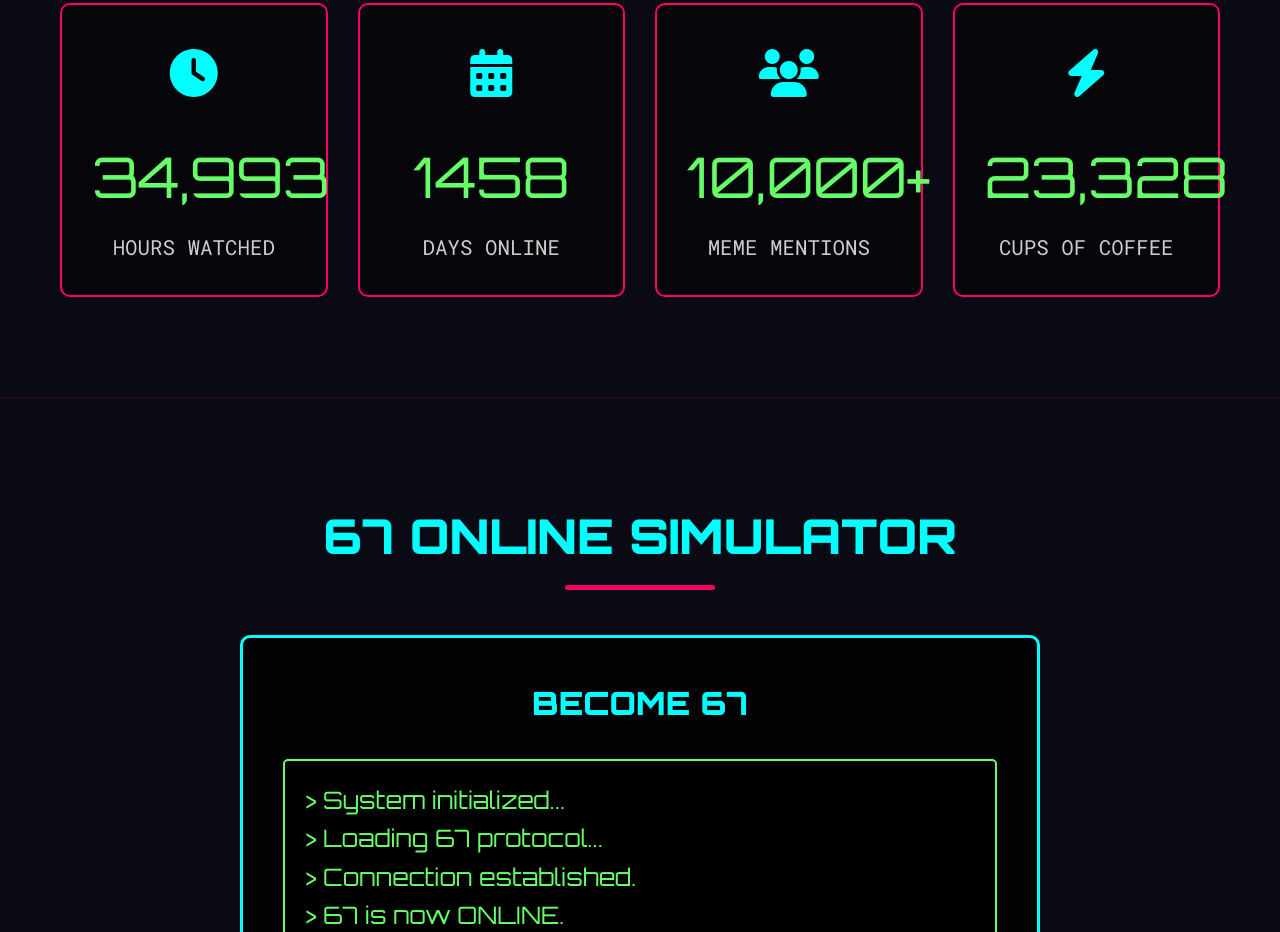
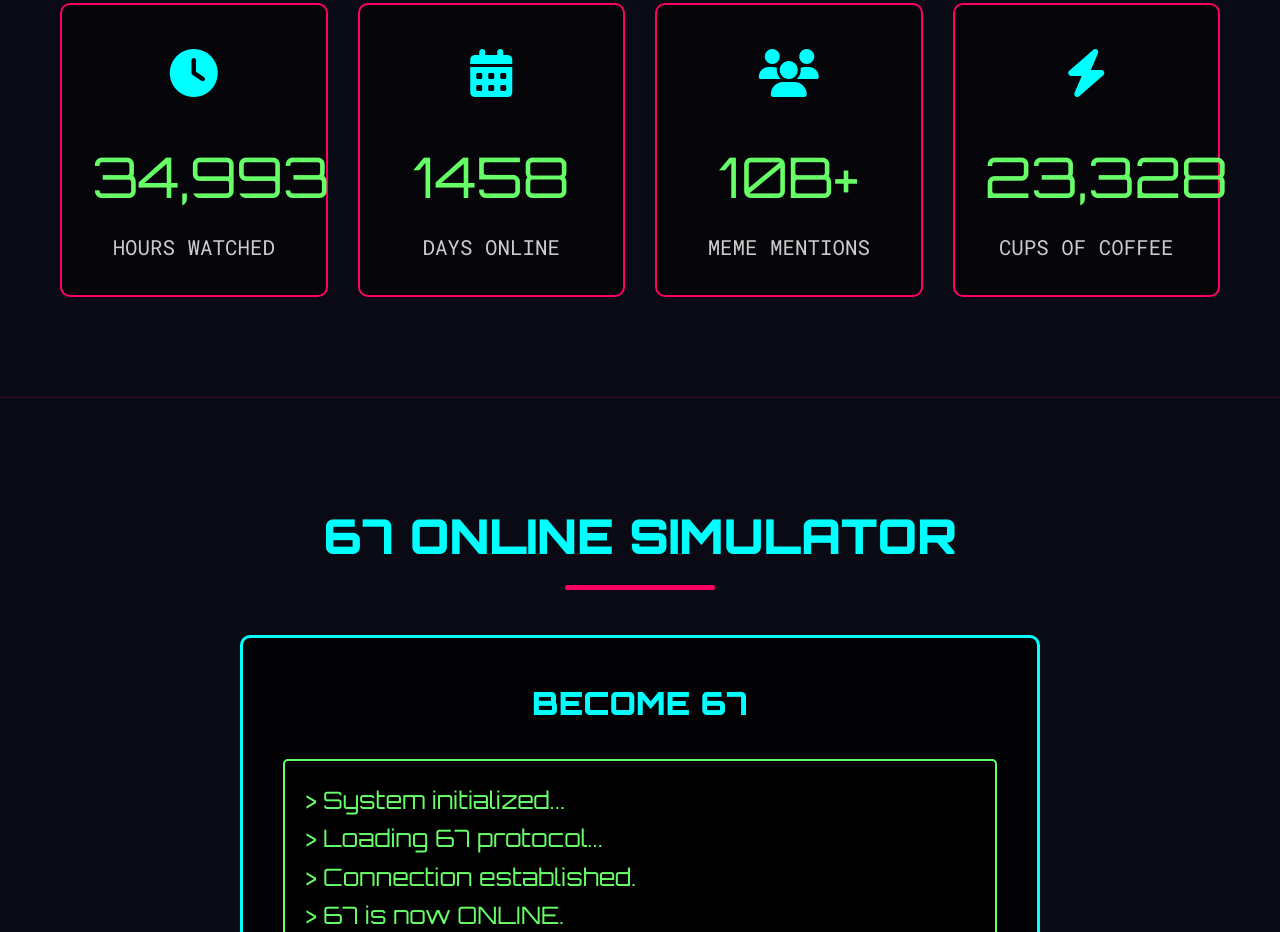
Before and after one commit to Math12393/67, a plain HTML site: page index.html in a window 1280 px wide. Shown: the part 2420-3352 px from the top of the page. Drawn offline with Linux system fonts and the light colour scheme.

Commit message:
Change mentions display from '10,000+' to '10B+'

```diff
--- a/index.html
+++ b/index.html
@@ -632,7 +632,7 @@
                     <div class="stat-icon">
                         <i class="fas fa-users"></i>
                     </div>
-                    <div class="stat-number" id="mentions">10,000+</div>
+                    <div class="stat-number" id="mentions">10B+</div>
                     <div class="stat-label">MEME MENTIONS</div>
                 </div>
 
```
